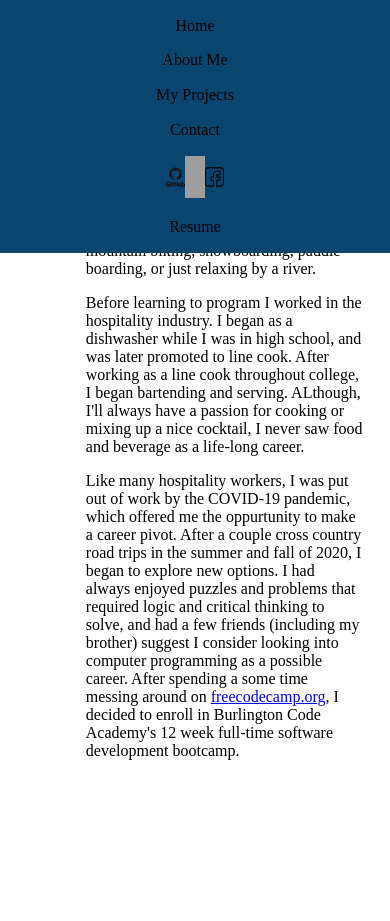
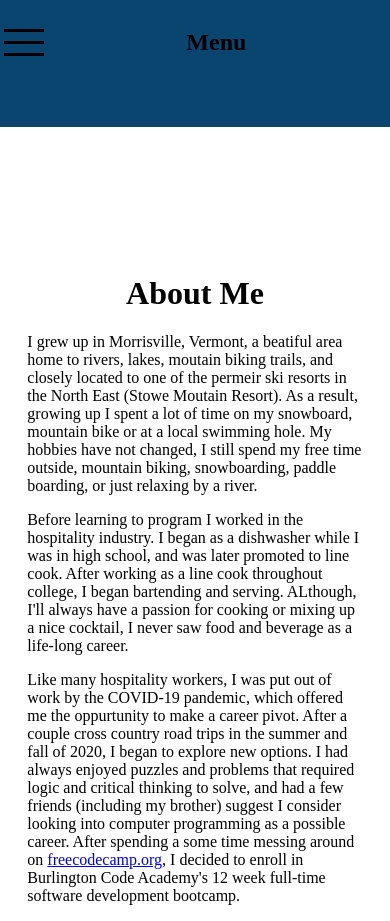
Before and after one commit to Msandres123/portfolio, a React (Create React App) app in the folder client/: page /about in a window 390 px wide. Before the commit the page ends 844 px from the top, so only its background shows below. Built offline with nearby package versions, Linux system fonts and the light colour scheme; grey boxes are pictures that could not be loaded; a web font is replaced by a local one.

Commit message:
responsive progress

```diff
--- a/client/package.json
+++ b/client/package.json
@@ -6,6 +6,7 @@
     "@testing-library/jest-dom": "^5.12.0",
     "@testing-library/react": "^11.2.6",
     "@testing-library/user-event": "^12.8.3",
+    "hamburger-react": "^2.4.1",
     "nodemailer": "^6.6.0",
     "react": "^17.0.2",
     "react-dom": "^17.0.2",
--- a/client/public/index.html
+++ b/client/public/index.html
@@ -9,6 +9,7 @@
       name="description"
       content="Web site created using create-react-app"
     />
+    <link rel="stylesheet" href="https://cdnjs.cloudflare.com/ajax/libs/font-awesome/5.15.3/css/all.min.css" integrity="sha512-iBBXm8fW90+nuLcSKlbmrPcLa0OT92xO1BIsZ+ywDWZCvqsWgccV3gFoRBv0z+8dLJgyAHIhR35VZc2oM/gI1w==" crossorigin="anonymous" referrerpolicy="no-referrer" />
     <!--
       manifest.json provides metadata used when your web app is installed on a
       user's mobile device or desktop. See https://developers.google.com/web/fundamentals/web-app-manifest/
--- a/client/src/components/NavBar.js
+++ b/client/src/components/NavBar.js
@@ -1,19 +1,45 @@
-import React from 'react'
-import {Link} from 'react-router-dom'
+import { React, useState } from "react";
+import { Link } from "react-router-dom";
+import Hamburger from "hamburger-react";
 
 export default function NavBar(props) {
-    return (
-        <div id="Nav-Styling">
-            <Link to="/">Home</Link>
-            <Link to="/about">About Me</Link>
-            <Link to="/projects">My Projects</Link>
-            <Link to="/contact">Contact</Link>
-            <div id="icon-container">
-            <a href="https://github.com/Msandres123"><img className="Icon" src={props.GitHubIcon} alt=""/></a>
-            <a href="https://www.linkedin.com/in/mikael-andres-795132114/"><img className="Icon" src={props.LinkedinIcon} alt=""/></a>
-            <a href="https://www.facebook.com/mike.andres.54"><img className="Icon" src={props.FbIcon} alt=""/></a>
-            </div>
-            <a href={props.Resume} download>Resume</a>
-        </div>
-    )
+  const [navOpen, setNavOpen] = useState(false);
+
+  function handleHamburgerClick() {
+      setNavOpen(!navOpen)
+
+  }
+
+  return (
+    <div id="Nav-Styling">
+        <div id="hamburger-container">
+      <Hamburger toggled={navOpen} toggle={setNavOpen} size={40} />
+      {!navOpen && <h2 id="menu">Menu</h2>}
+      </div>
+
+      {navOpen && (
+        <div id="nav-links">
+          <Link to="/" onClick={handleHamburgerClick}>Home</Link>
+          <Link to="/about" onClick={handleHamburgerClick}>About Me</Link>
+          <Link to="/projects" onClick={handleHamburgerClick}>My Projects</Link>
+          <Link to="/contact" onClick={handleHamburgerClick}>Contact</Link>
+          <div id="icon-container">
+            <a href="https://github.com/Msandres123">
+              <img className="Icon" src={props.GitHubIcon} alt="" />
+            </a>
+            <a href="https://www.linkedin.com/in/mikael-andres-795132114/">
+              <img className="Icon" src={props.LinkedinIcon} alt="" />
+            </a>
+            <a href="https://www.facebook.com/mike.andres.54">
+              <img className="Icon" src={props.FbIcon} alt="" />
+            </a>
+          </div>
+          <a href={props.Resume} download>
+            Resume
+          </a>
+          </div>
+      )}
+
+    </div>
+  );
 }
--- a/client/src/styles/App.css
+++ b/client/src/styles/App.css
@@ -6,7 +6,7 @@ body {
 
 .App {
   display: flex;
-  flex-direction: row;
+  flex-direction: column;
 }
 
 #Mike-N-Cam {
@@ -15,31 +15,57 @@ body {
   border-radius: 100%;
 }
 
+
+
 #Nav-Styling {
-  display: flex;
-  flex-direction: column;
+  /* display: flex;
+  flex-direction: row;
   position: fixed;
   left:0;
-  justify-content: space-evenly;
-  height: 100vh;
-  width: 15vw;
+  justify-content: left; */
+  display: flex;
+  align-items: center;
+  justify-content: center;
+
+  height: 15vh;
+  width: 100vw;
+
   background-color: rgb(10, 69, 112);
+}
+
+#hamburger-contianer{
+  align-items: center;
   text-align: center;
-
 }
 
 #Nav-Styling a {
   text-decoration: none;
   color: black;
+
+}
+
+#menu {
+  text-align: center;
+  width: 100vw;
+}
+
+#nav-links{
+  display: flex;
+  flex-direction: row;
+  justify-content: space-around;
+  width: 100vw;
+  align-items: center;
+
+
 }
 
 .Home-Container {
   display: flex;
   flex-direction: column;
   align-items: center;
-  width: 85vw;
+  width: 100vw;
   height: 100vh;
-  padding-left: 15vw;
+  margin-top: 15vh;
 }
 
 .Home-Container p {
@@ -58,9 +84,11 @@ body {
 }
 
 .about-container {
-  margin-left: 7vw;
-  margin-right: 7vw;
-  padding-left: 15vw;
+  margin-top: 15vh;
+}
+.about-container{
+margin-left: 7vw;
+margin-right: 7vw;
 }
 
 #about-header {
@@ -73,7 +101,7 @@ body {
 .projects-container {
     margin-left: 7vw;
     margin-right: 7vw;
-    padding-left: 15vw;
+    margin-top: 15vh;
   }
 
   .projects-container li{
@@ -119,9 +147,9 @@ body {
   #contact-container{
     width: 85vw;
     height: 100vh;
-    padding-left: 15vw;
     margin-left: 7vw;
     margin-right: 7vw;
+    margin-top: 7vw;
   }
 
   #contact-container a{
@@ -149,22 +177,72 @@ body {
 
   @media screen and (max-width: 600px) {
 
+    body{
+      margin: 0;
+    }
+
     .App {
       display: flex;
       flex-direction: column;
     }
 
+    #Nav-Styling{
+        position: relative;
+        display: inline-block;
 
-    #Nav-Styling {
+    }
+
+    #hamburger-container {
+      display: flex;
+      justify-content: left;
+      top:0;
+      width: 100vw;
+      height: 10vh;
+      background-color: rgb(10, 69, 112);
+      text-align: center;
+      align-items: center;
+
+
+
+    }
+
+
+
+
+    #nav-links {
       display: flex;
       flex-direction: column;
-      position: fixed;
-      top:0;
+      width: 100vw;
+      height: 100vh;
+      background-color: rgb(10, 69, 112);
+      justify-content: flex-start;
+
+    }
+
+    #nav-links a {
+      margin-bottom: 5vh;
+      margin-top: 1vh;
+      padding: 0;
+    }
+
+    #icon-container{
+      display: flex;
+      flex-direction: row;
+      width: 100vw;
       justify-content: space-evenly;
-      height: 30vh;
-      width: 100vw;
-      background-color: rgb(10, 69, 112);
-      text-align: center;
+
+    }
+
+
+    .Icon{
+      height: 15vh;
+  width: 15vw;
+
+    }
+
+    #bars{
+      text-align: left;
+      margin-left: 5vw;
 
     }
 
@@ -173,7 +251,13 @@ body {
       flex-direction: column;
       align-items: center;
       width: 70vw;
-      height: 100vh;
+      height: 60vh;
+      margin-left: 10vw;
+
+    }
+
+    .Home-Container h1{
+      text-align: center;
     }
 
 
```
Also changed, not shown: 1 other file (tests, documents, lock files or other folders).
